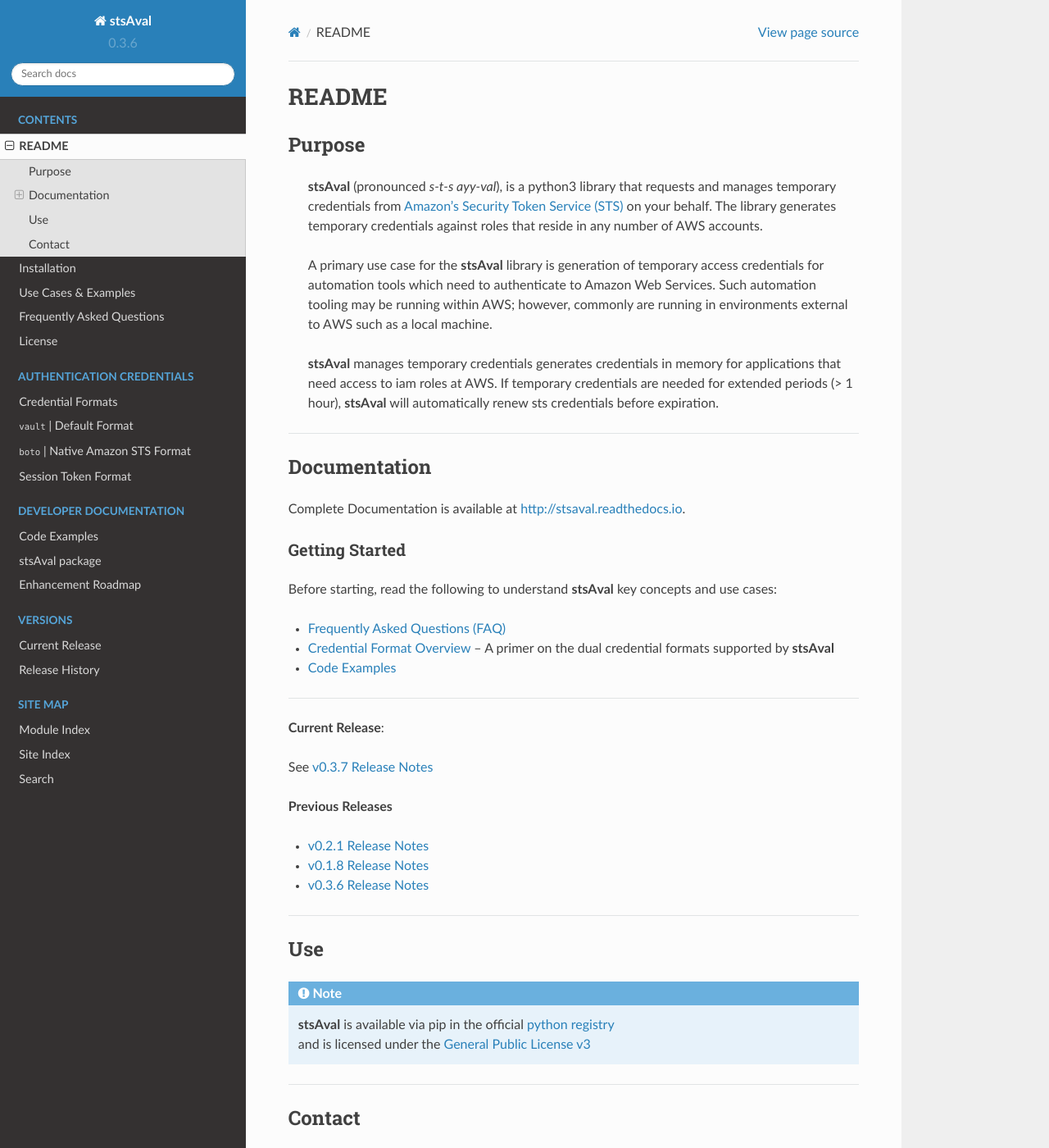
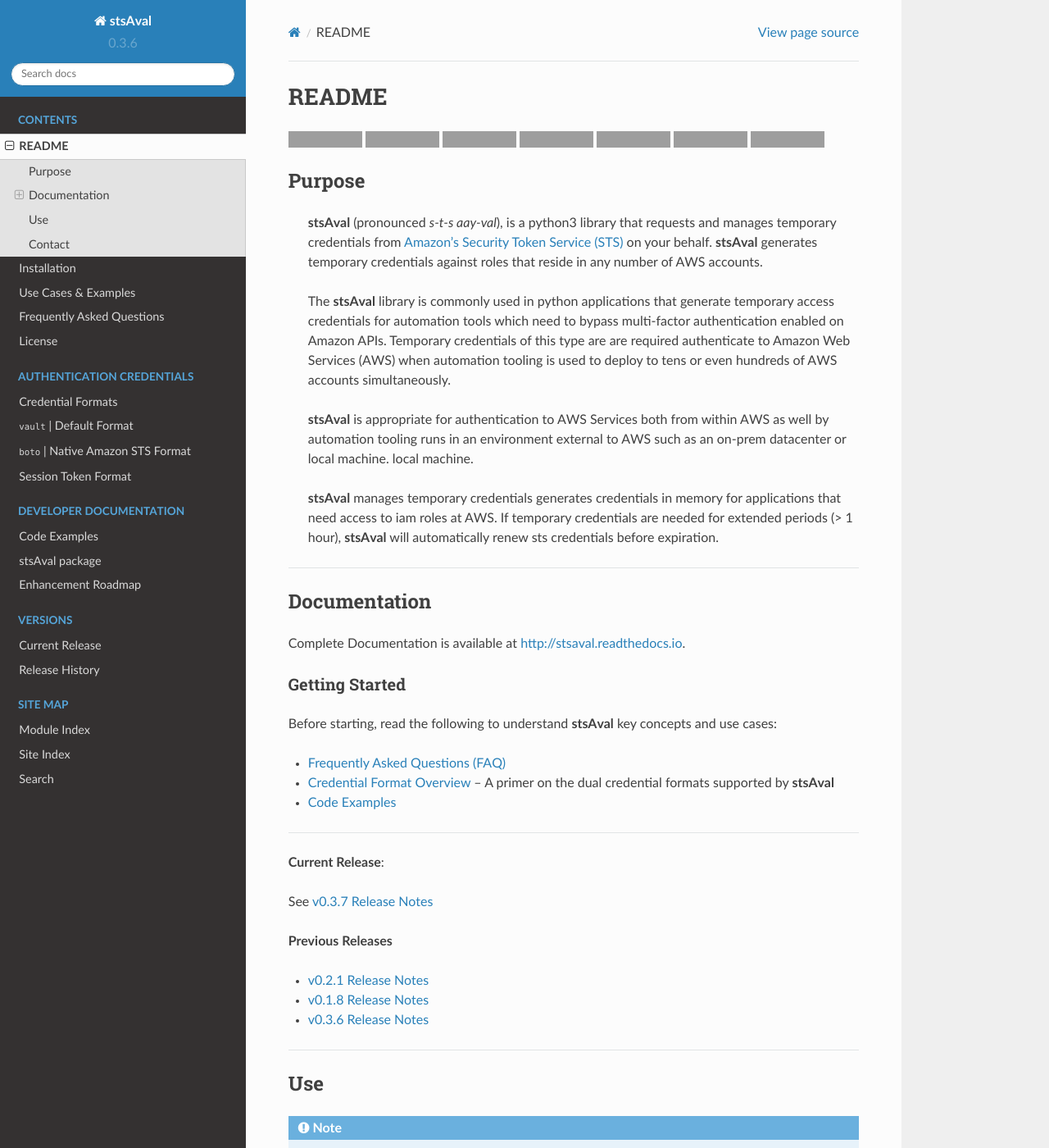
Before and after one commit to fstab50/stslib, a Sphinx documentation site: the page built from docs/README.rst, in a window 1280 px wide and 1400 px high. Shown: the whole window at 82% size. Built offline with Sphinx 7.4.7 and the Read the Docs theme 2.0.0, drawn with Linux system fonts in a browser that asks for light colours; pages that are not in the unit, such as notebooks, are missing from menus; some of the changed text lies outside the part shown; grey boxes are pictures that could not be loaded.

Commit message:
README, FAQ merge in from v0.3.8

```diff
--- a/docs/README.rst
+++ b/docs/README.rst
@@ -3,21 +3,47 @@
 ===========================
 
 
+.. image:: https://img.shields.io/badge/release-v0.3.7-blue.svg
+    :target: https://github.com/fstab50/stsAval/tree/master
+
+.. image:: https://img.shields.io/jenkins/s/https/jenkins.qa.ubuntu.com/view/Precise/view/All%20Precise/job/precise-desktop-amd64_default.svg
+    :target: https://github.com/fstab50/stsAval/tree/master
+
+.. image:: https://readthedocs.org/projects/stsAval/badge/?version=latest&style=flat
+    :target: http://stsaval.readthedocs.io
+
+.. image::  https://img.shields.io/badge/python-3.5%2C%203.6-blue.svg
+    :target: https://docs.python.org/3/whatsnew/3.6.html
+
+.. image:: https://img.shields.io/badge/dependencies-boto3%2C%20awscli%2C%20pytz-yellow.svg
+    :target: https://pypi.python.org/pypi/boto3/1.4.7
+
+.. image:: https://img.shields.io/badge/License-GPL%20v3-blue.svg
+    :target: http://www.gnu.org/licenses/gpl-3.0.html
+
+.. image:: https://img.shields.io/badge/platform-linux--64%20%7C%20osx--64-lightgrey.svg
+
+
+
 Purpose
 ~~~~~~~
 
-    **stsAval** (pronounced *s-t-s ayy-val*), is a python3 library that requests and manages temporary credentials from
-    `Amazon's Security Token Service (STS) <http://docs.aws.amazon.com/STS/latest/APIReference/Welcome.html>`__ on your behalf. The library generates
-    temporary credentials against roles that reside in any number of AWS accounts.
+    **stsAval** (pronounced *s-t-s aay-val*), is a python3 library that requests and manages temporary credentials from
+    `Amazon's Security Token Service (STS) <http://docs.aws.amazon.com/STS/latest/APIReference/Welcome.html>`__ on your behalf. **stsAval** generates temporary credentials against roles
+    that reside in any number of AWS  accounts.
 
-    A primary use case for the **stsAval** library is generation of temporary access credentials for
-    automation tools which need to authenticate to Amazon Web Services. Such automation tooling may
-    be running within AWS; however, commonly are running in environments external to AWS such as a
+    The **stsAval** library is commonly used in python applications that generate temporary access credentials for
+    automation tools which need to bypass multi-factor authentication enabled on Amazon APIs.  Temporary credentials
+    of this type are are required authenticate to Amazon Web Services (AWS) when automation tooling is used to deploy
+    to tens or even hundreds of AWS accounts simultaneously.
+
+    **stsAval** is appropriate for authentication to AWS Services both from within AWS as well by automation tooling
+    runs in an environment external to AWS such as an on-prem datacenter or local machine.
     local machine.
 
-    **stsAval** manages temporary credentials generates credentials in memory for applications that
-    need access to iam roles at AWS. If temporary credentials are needed for extended periods
-    (> 1 hour), **stsAval** will automatically renew sts credentials before expiration.
+    **stsAval** manages temporary credentials generates credentials in memory for applications that need access to
+    iam roles at AWS.  If temporary credentials are needed for extended periods (> 1 hour), **stsAval** will automatically
+    renew sts credentials before expiration.
 
 ------------
 
```
Also changed, not shown: other parts of docs/README.rst (+1 -1 lines), README.md (+1 -1 lines), docs/FAQ.rst (+19 -7 lines).
